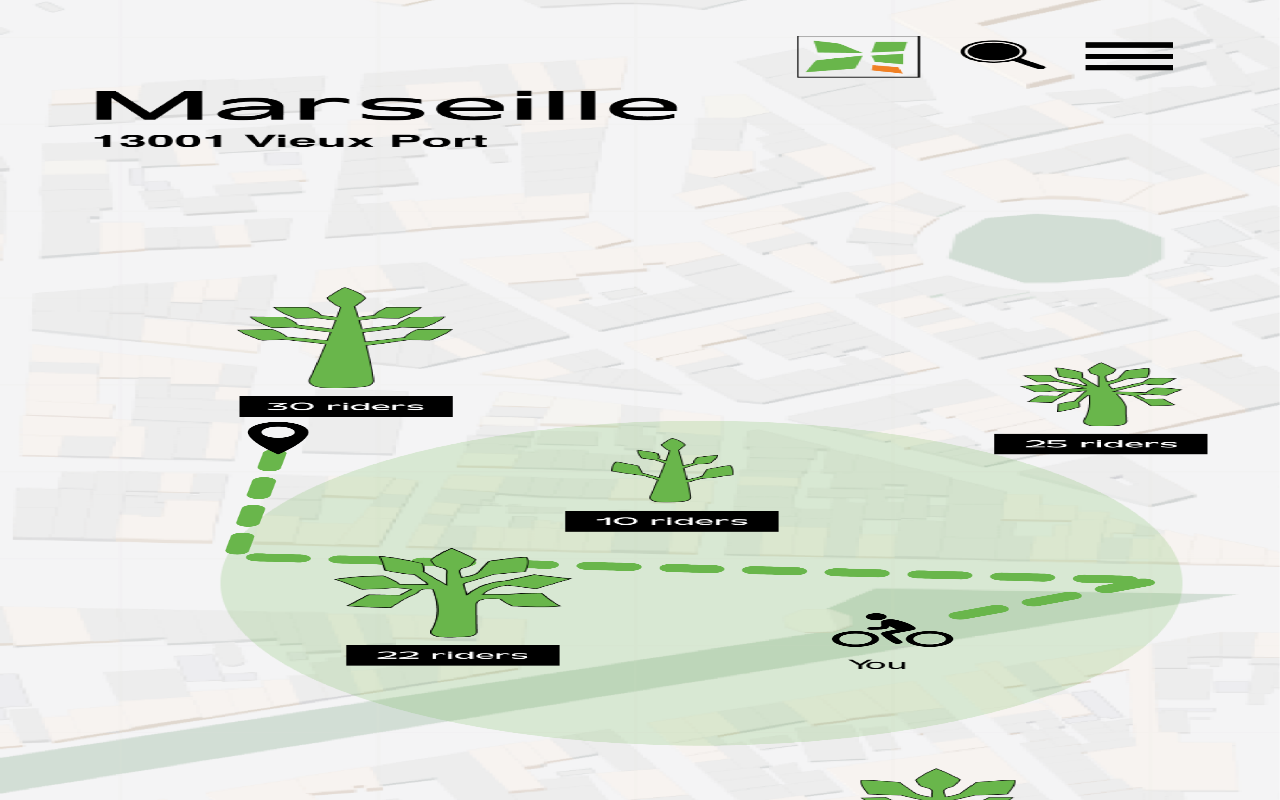
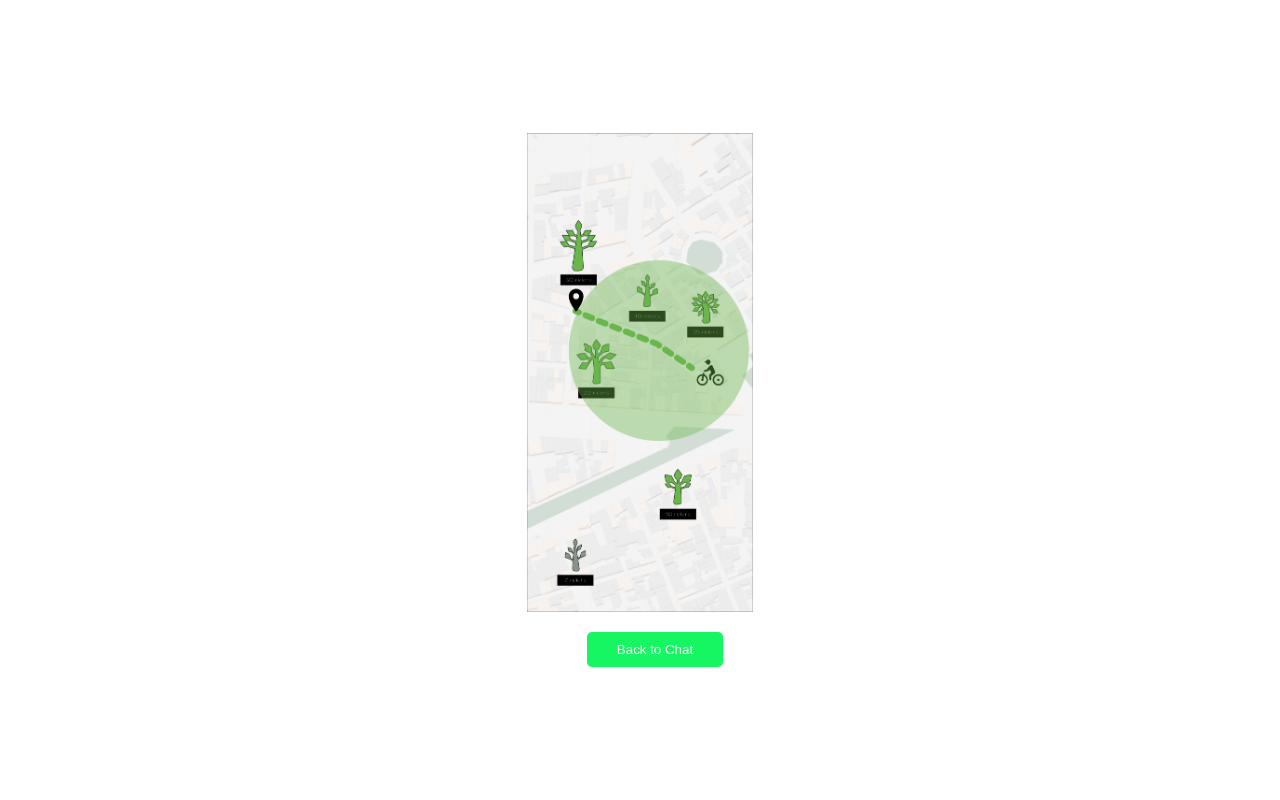
Before and after one commit to heyou88/easyrider, a React (Create React App) app: page / in a window 1280 px wide. Both pictures are taken after a click on the button "Go There". Shown: the top 800 px of the page. Built offline with nearby package versions, Linux system fonts and the light colour scheme.

Commit message:
update the map page

```diff
--- a/src/App.css
+++ b/src/App.css
@@ -20,7 +20,6 @@
 }
 
 .App {
-  .App {
     text-align: center;
     min-height: 100vh; /* Set the minimum height of App component to 100% of the viewport height */
     display: flex;
@@ -29,9 +28,26 @@
     justify-content: center;
     font-size: calc(10px + 2vmin);
     color: white;
-  }
+}
 
+.map-header{
+  text-align: center;
+  min-height: 100vh; /* Set the minimum height of App component to 100% of the viewport height */
+  display: flex;
+  flex-direction: column;
+  align-items: center;
+  justify-content: center;
+  font-size: calc(10px + 2vmin);
+  color: white;
 }
+
+.map{
+  max-width: 100%;
+  height: auto;
+  max-height: 60vh;
+  margin-bottom: 20px;
+}
+
 .tree-name-container {
   display: flex;
   align-items: center;
@@ -161,44 +177,3 @@
 .bottom div {
   margin-right: 20px; /* Adjust the spacing as needed */
 }
-
-.map{
-  height: fit-content;
-}
-
-.map-screen {
-  min-height: 100vh;
-  display: flex;
-  flex-direction: column;
-  align-items: center;
-  justify-content: center;
-  font-size: calc(10px + 2vmin);
-  color: white;
-}
-
-.back-to-chat-button {
-  background-color: #16f662;
-  color: white;
-  border: none;
-  padding: 10px 30px;
-  border-radius: 5px;
-  cursor: pointer;
-  position: absolute;
-  bottom: 20px;
-  right: 20px;
-}
-
-.map-image-container {
-  position: relative;
-  width: 100%;
-  height: 0;
-  padding-bottom: 75%; /* Set the aspect ratio of the map image (adjust as needed) */
-}
-
-.map {
-  position: absolute;
-  top: 0;
-  left: 0;
-  width: 100%;
-  height: 100%;
-}
--- a/src/App.js
+++ b/src/App.js
@@ -1,5 +1,6 @@
 // import logo from './logo.svg';
 import React, { useEffect,useState } from 'react';
+import MapHeader from './direction.js'
 import './App.css';
 import muteButton from './mute.png';
 import muteicon from './mute.svg';
@@ -39,25 +40,30 @@ function App() {
     setMute(!mute);
   };
   const handleLeave = () => {
-    setLeaveScreen(true);
+    setLeaveScreen(!leaveScreen);;
   };
   const handleBackToChat = () => {
     setLeaveScreen(false);
   };
-  if (leaveScreen) {
-    return <MapScreen onBackToChat={handleBackToChat} />;
-  }
+  // if (leaveScreen) {
+  //   return <MapScreen onBackToChat={handleBackToChat} />;
+  // }
   return (
-    <div className="App">
+    <div className= "App">
+      {
+        leaveScreen ?
+          <MapHeader onBackToChat={handleBackToChat} />
+        :
+
       <header className="App-header">
         <div className="tree-name-container">
-          <h3 className="tree-name">Tree Name</h3>
+          <h3 className="tree-name">Gossip Willow</h3>
           <img src={save} className="save" alt="Save" />
           <img src={share} className="share" alt="Share" />
           <img src={avatar} className="avatar" alt="Avatar" />
         </div>
 
-        <img src={tree} className="tree" alt="logo" />
+        <img src={leaveScreen ? map : tree} className={leaveScreen ?'map':"tree"} alt="logo" />
         <div className="speakers">
           <img
             src={sound ? soundOn : soundOff}
@@ -83,32 +89,14 @@ function App() {
             />
           </div>
           <div>
-            <button className="leave-button" onClick={handleLeave}>Go There</button>
+            <button className="leave-button" onClick={handleLeave}>{leaveScreen ? 'Back to Chat' : 'Go There'} </button>
           </div>
         </div>
       </header>
+
+      }
     </div>
   );
 }
 
 export default App;
-
-function MapScreen({ onBackToChat }) {
-  return (
-    <div className="map" >
-      <header className="App-header">
-      <button className="back-to-chat-button" onClick={onBackToChat}>
-        Back to Chat
-      </button>
-      <div className="map-image-container">
-        <img
-                src= {map}
-                className="map"
-                alt="map"
-              />
-      </div>
-      </header>
-      {/* Add content for the Map screen here */}
-    </div>
-  );
-}
--- a/src/direction.js
+++ b/src/direction.js
@@ -0,0 +1,16 @@
+import React, { useEffect,useState } from 'react';
+import map from './map.png';
+import './App.css';
+
+const MapHeader = ({ onBackToChat }) => {
+  return (
+    <div className="map-header">
+      <img src={map} className='map' alt="logo" />
+      <button className="leave-button" onClick={onBackToChat}>
+        Back to Chat
+      </button>
+    </div>
+  );
+};
+
+export default MapHeader;
```
Also changed, not shown: src/map.png.
